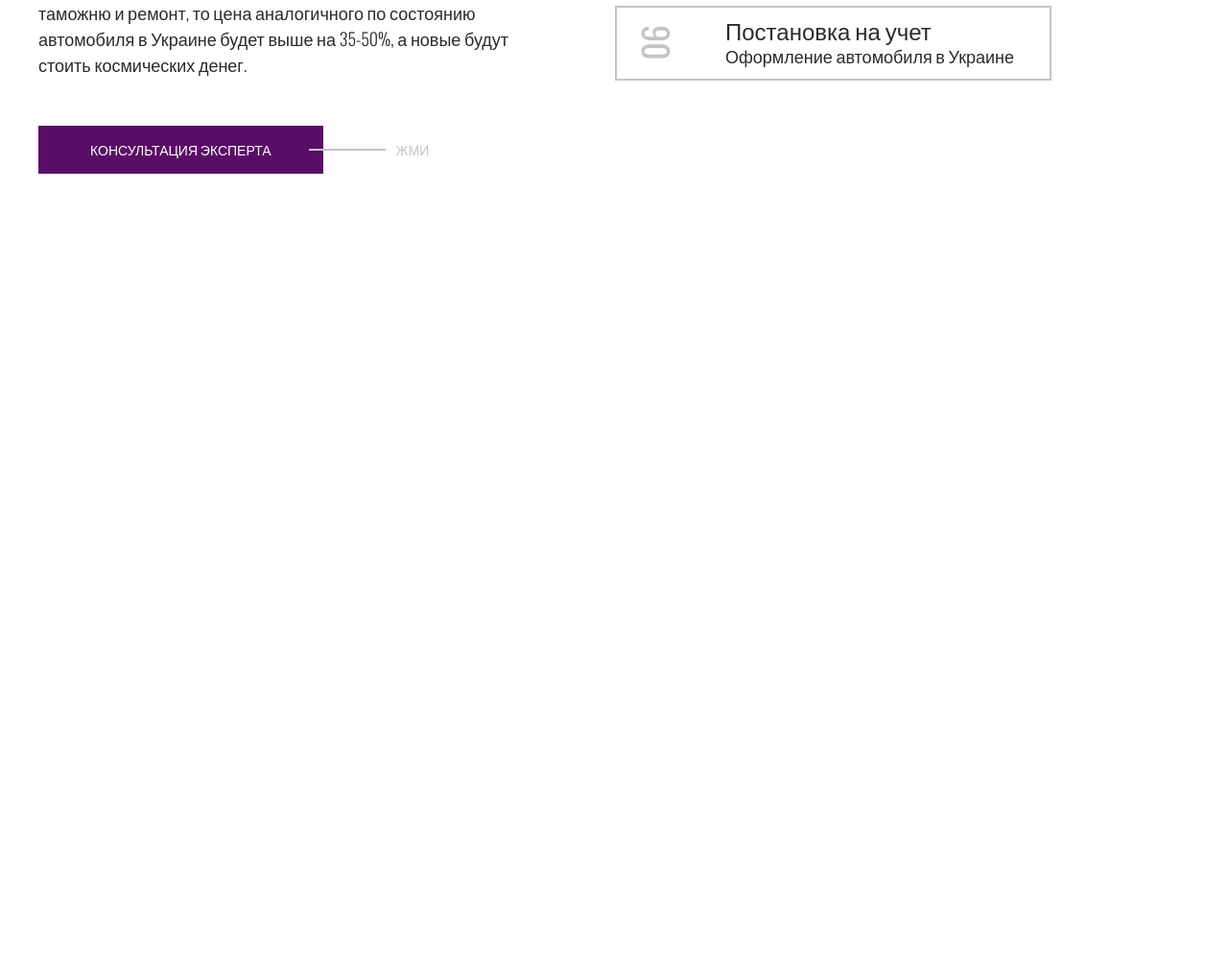
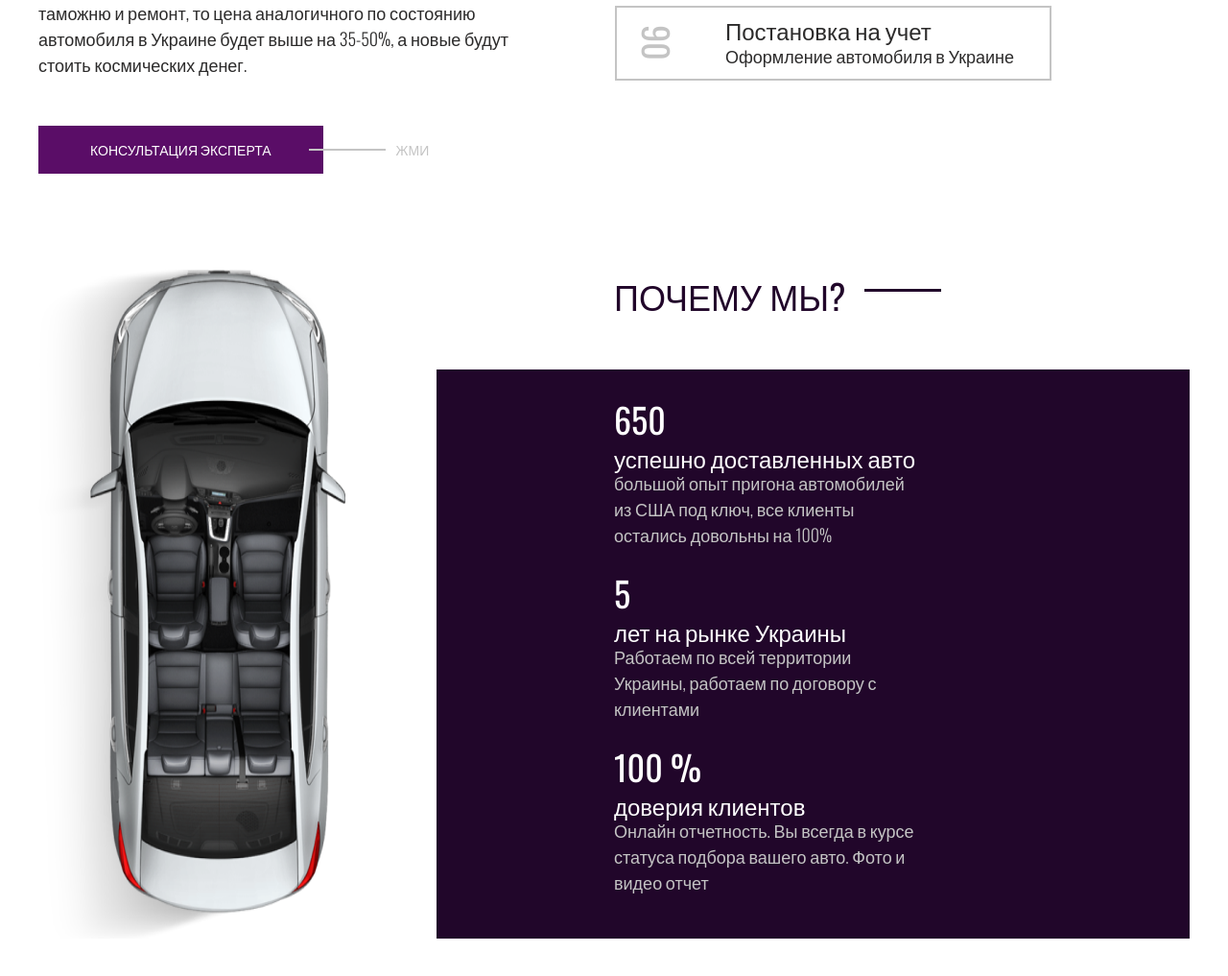
Before and after one commit to YouJeen-ru/car-from-usa, a plain HTML site: page index.html in a window 1280 px wide. Shown: the part 1686-2703 px from the top of the page at 96% size. Before the commit the page ends 1967 px from the top, so only its background shows below. Drawn offline with nearby package versions, Linux system fonts and the light colour scheme.

Commit message:
benefits section completed

```diff
--- a/css/style.css
+++ b/css/style.css
@@ -219,3 +219,53 @@ a {
     font-weight: 300;
     font-size: 24px;
 }
+
+.benefits {
+    margin-bottom: 100px;
+}
+
+.benefits__inner {
+    display: flex;
+}
+
+.benefits__images {
+    margin-right: 95px;
+}
+
+.benefits__content {
+    width: 100%;
+    color: #fff;
+}
+
+.benefits__title {
+    margin-left: 185px;
+}
+
+.benefits__list {
+    list-style: none;
+    background-color: #21062A;
+    padding: 25px 0 25px 185px;
+}
+
+.benefits__item {
+    width: 320px;
+    margin-bottom: 20px;
+}
+.benefits__item-num {
+    font-weight: 400;
+    font-size: 36px;
+    line-height: 54px;
+}
+
+.benefits__item-title {
+    font-size: 24px;
+    line-height: 26px;
+    font-weight: 300;
+}
+
+.benefits__item-text {
+    font-weight: 300;
+    font-size: 18px;
+    line-height: 27px;
+    color: #C4C4C4;
+}
--- a/index.html
+++ b/index.html
@@ -105,6 +105,34 @@
     </div>
   </section>
 
+  <section class="benefits">
+    <div class="container">
+      <div class="benefits__inner">
+        <img class="benefits__images" src="images/car.png" alt="car">
+        <div class="benefits__content">
+          <h2 class="title benefits__title">ПОЧЕМУ МЫ?</h2>
+          <ul class="benefits__list">
+            <li class="benefits__item">
+              <p class="benefits__item-num">650</p>
+              <p class="benefits__item-title">успешно доставленных авто</p>
+              <p class="benefits__item-text">большой опыт пригона автомобилей из США под ключ, все клиенты остались довольны на 100%</p>
+            </li>
+            <li class="benefits__item">
+              <p class="benefits__item-num">5</p>
+              <p class="benefits__item-title">лет на рынке Украины</p>
+              <p class="benefits__item-text">Работаем по всей территории Украины, работаем по договору с клиентами</p>
+            </li>
+            <li class="benefits__item">
+              <p class="benefits__item-num">100 %</p>
+              <p class="benefits__item-title">доверия клиентов</p>
+              <p class="benefits__item-text">Онлайн отчетность. Вы всегда в курсе статуса подбора вашего авто. Фото и видео отчет</p>
+            </li>
+          </ul>
+        </div>
+      </div>
+    </div>
+  </section>
+
   <script src="https://ajax.googleapis.com/ajax/libs/jquery/3.4.1/jquery.min.js"></script>
   <script src="js/slick.min.js"></script>
   <script src="js/jquery.fancybox.min.js"></script>
```
Also changed, not shown: images/car.png (added).
